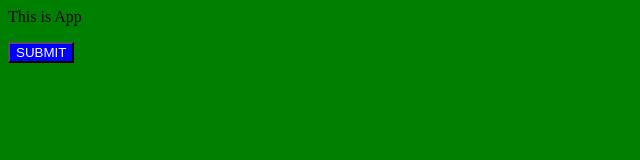
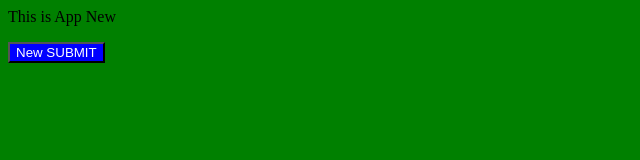
Before and after one commit to QuangChungBV/git-tutorial, a plain HTML site: page index.html in a window 1280 px wide. Shown: the whole page, without its empty margins (0-640 px from the left). Drawn offline with Linux system fonts and the light colour scheme.

Commit message:
update index.html file new

```diff
--- a/index.html
+++ b/index.html
@@ -1,4 +1,4 @@
-<p>This is App</p>
-<button>SUBMIT</button>
+<p>This is App New</p>
+<button>New SUBMIT</button>
 <link rel="stylesheet" href="index.css">
 <link rel="stylesheet" href="index2.css">
```
